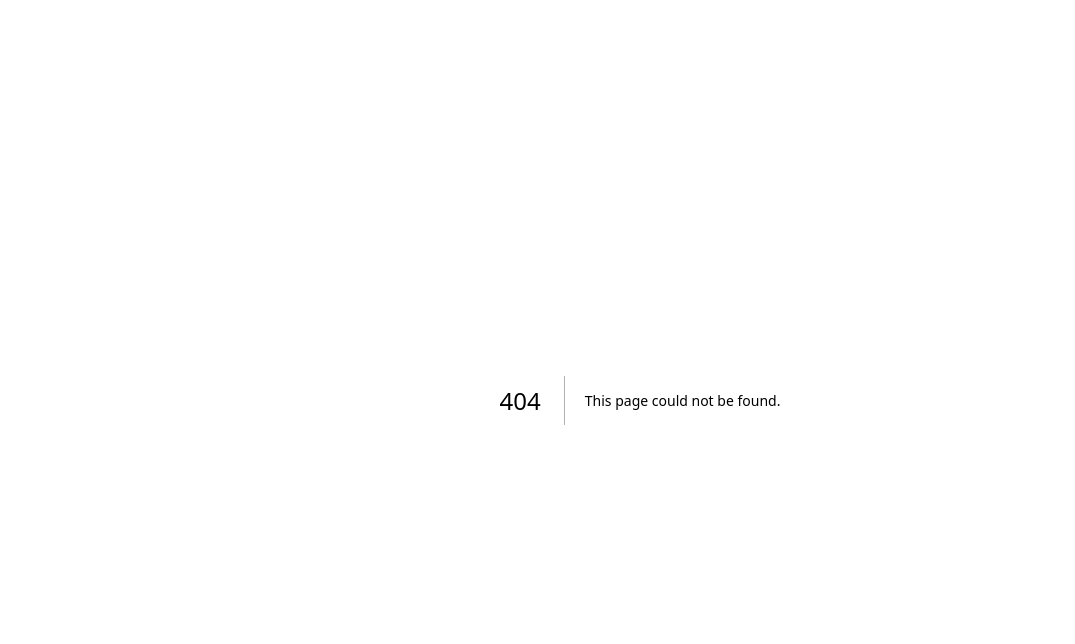
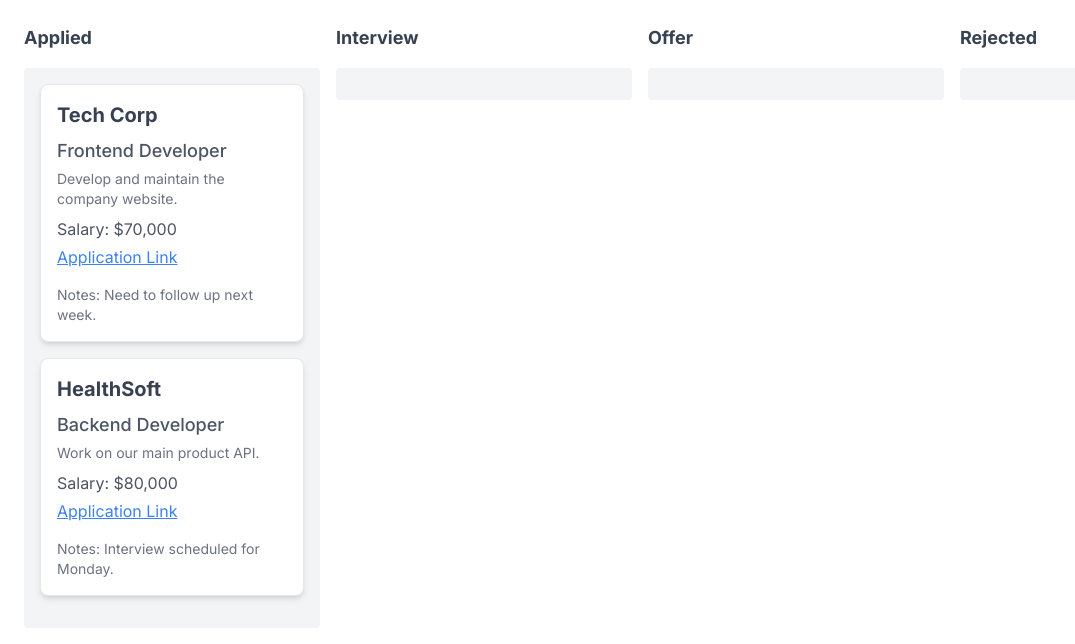
Before and after one commit to rscarbel/ryan, a Next.js app: page /application-tracking in a window 1280 px wide. Before the commit this address had no page. Shown: the top 644 px of the page, without its empty margins (0-1075 px from the left). Built offline with nearby package versions, Linux system fonts and the light colour scheme.

Commit message:
renamed from task to application card

```diff
--- a/app/jobs/Task.tsx
+++ b/app/application-tracking/ApplicationCard.tsx
@@ -1,7 +1,7 @@
 import { Draggable } from "@hello-pangea/dnd";
 
-interface TaskProps {
-  task: {
+interface ApplicationCardProps {
+  cardData: {
     id: string;
     companyName: string;
     jobTitle: string;
@@ -13,9 +13,12 @@ interface TaskProps {
   index: number;
 }
 
-const Task: React.FC<TaskProps> = ({ task, index }) => {
+const ApplicationCard: React.FC<ApplicationCardProps> = ({
+  cardData,
+  index,
+}) => {
   return (
-    <Draggable draggableId={task.id} index={index}>
+    <Draggable draggableId={cardData.id} index={index}>
       {(provided, snapshot) => (
         <div
           ref={provided.innerRef}
@@ -24,28 +27,30 @@ const Task: React.FC<TaskProps> = ({ task, index }) => {
           className="p-4 mb-4 bg-white shadow-md rounded-lg border border-gray-200"
         >
           <div className="mb-2 text-xl font-bold text-gray-700">
-            {task.companyName}
+            {cardData.companyName}
           </div>
           <div className="mb-1 text-lg font-medium text-gray-600">
-            {task.jobTitle}
+            {cardData.jobTitle}
           </div>
           <div className="mb-2 text-sm text-gray-500">
-            {task.jobDescription}
+            {cardData.jobDescription}
           </div>
-          <div className="mb-1 text-gray-600">Salary: {task.salary}</div>
+          <div className="mb-1 text-gray-600">Salary: {cardData.salary}</div>
           <a
-            href={task.applicationLink}
+            href={cardData.applicationLink}
             target="_blank"
             rel="noopener noreferrer"
             className="mb-2 text-blue-500 underline"
           >
             Application Link
           </a>
-          <div className="mt-4 text-sm text-gray-500">Notes: {task.notes}</div>
+          <div className="mt-4 text-sm text-gray-500">
+            Notes: {cardData.notes}
+          </div>
         </div>
       )}
     </Draggable>
   );
 };
 
-export default Task;
+export default ApplicationCard;
--- a/app/jobs/Board.tsx
+++ b/app/application-tracking/Board.tsx
@@ -3,9 +3,9 @@
 
 import React, { useState } from "react";
 import { DragDropContext, Droppable } from "@hello-pangea/dnd";
-import Task from "./Task";
+import ApplicationCard from "./ApplicationCard";
 
-interface TaskType {
+interface ApplicationCardType {
   id: string;
   companyName: string;
   jobTitle: string;
@@ -18,11 +18,11 @@ interface TaskType {
 interface ColumnType {
   id: string;
   title: string;
-  taskIds: string[];
+  applicationCardIds: string[];
 }
 
 interface InitialDataType {
-  tasks: Record<string, TaskType>;
+  applicationCards: Record<string, ApplicationCardType>;
   columns: Record<string, ColumnType>;
   columnOrder: string[];
 }
@@ -45,7 +45,7 @@ const Board: React.FC<BoardProps> = ({ data = {} }) => {
     }
 
     const startColumn = boardData.columns[source.droppableId];
-    const newStartTaskIds = Array.from(startColumn.taskIds);
+    const newStartTaskIds = Array.from(startColumn.applicationCardIds);
     newStartTaskIds.splice(source.index, 1);
 
     if (source.droppableId === destination.droppableId) {
@@ -53,7 +53,7 @@ const Board: React.FC<BoardProps> = ({ data = {} }) => {
 
       const newColumn = {
         ...startColumn,
-        taskIds: newStartTaskIds,
+        applicationCardIds: newStartTaskIds,
       };
 
       setBoardData((prevData) => ({
@@ -65,7 +65,7 @@ const Board: React.FC<BoardProps> = ({ data = {} }) => {
       }));
     } else {
       const endColumn = boardData.columns[destination.droppableId];
-      const newEndTaskIds = Array.from(endColumn.taskIds);
+      const newEndTaskIds = Array.from(endColumn.applicationCardIds);
       newEndTaskIds.splice(destination.index, 0, result.draggableId);
 
       setBoardData((prevData) => ({
@@ -74,11 +74,11 @@ const Board: React.FC<BoardProps> = ({ data = {} }) => {
           ...prevData.columns,
           [startColumn.id]: {
             ...startColumn,
-            taskIds: newStartTaskIds,
+            applicationCardIds: newStartTaskIds,
           },
           [endColumn.id]: {
             ...endColumn,
-            taskIds: newEndTaskIds,
+            applicationCardIds: newEndTaskIds,
           },
         },
       }));
@@ -90,7 +90,9 @@ const Board: React.FC<BoardProps> = ({ data = {} }) => {
       <div className="flex justify-between p-4">
         {boardData.columnOrder.map((columnId) => {
           const column = boardData.columns[columnId];
-          const tasks = column.taskIds.map((taskId) => boardData.tasks[taskId]);
+          const applicationCards = column.applicationCardIds.map(
+            (taskId) => boardData.applicationCards[taskId]
+          );
           return (
             <div key={column.id} className="w-1/4 p-2">
               <h2 className="mb-4 text-lg font-bold text-gray-700">
@@ -103,8 +105,12 @@ const Board: React.FC<BoardProps> = ({ data = {} }) => {
                     {...provided.droppableProps}
                     className="bg-gray-100 rounded p-4"
                   >
-                    {tasks.map((task, index) => (
-                      <Task key={task.id} task={task} index={index} />
+                    {applicationCards.map((applicationCard, index) => (
+                      <ApplicationCard
+                        key={applicationCard.id}
+                        cardData={applicationCard}
+                        index={index}
+                      />
                     ))}
                     {provided.placeholder}
                   </div>
--- a/app/jobs/dummyData.ts
+++ b/app/application-tracking/dummyData.ts
@@ -1,5 +1,5 @@
 const dummyData = {
-  tasks: {
+  applicationCards: {
     "task-1": {
       id: "task-1",
       companyName: "Tech Corp",
@@ -23,22 +23,22 @@ const dummyData = {
     "column-1": {
       id: "column-1",
       title: "Applied",
-      taskIds: ["task-1", "task-2"],
+      applicationCardIds: ["task-1", "task-2"],
     },
     "column-2": {
       id: "column-2",
       title: "Interview",
-      taskIds: [],
+      applicationCardIds: [],
     },
     "column-3": {
       id: "column-3",
       title: "Offer",
-      taskIds: [],
+      applicationCardIds: [],
     },
     "column-4": {
       id: "column-4",
       title: "Rejected",
-      taskIds: [],
+      applicationCardIds: [],
     },
   },
   columnOrder: ["column-1", "column-2", "column-3", "column-4"],
```
Also changed, not shown: app/application-tracking/page.tsx (renamed from app/jobs/page.tsx).
